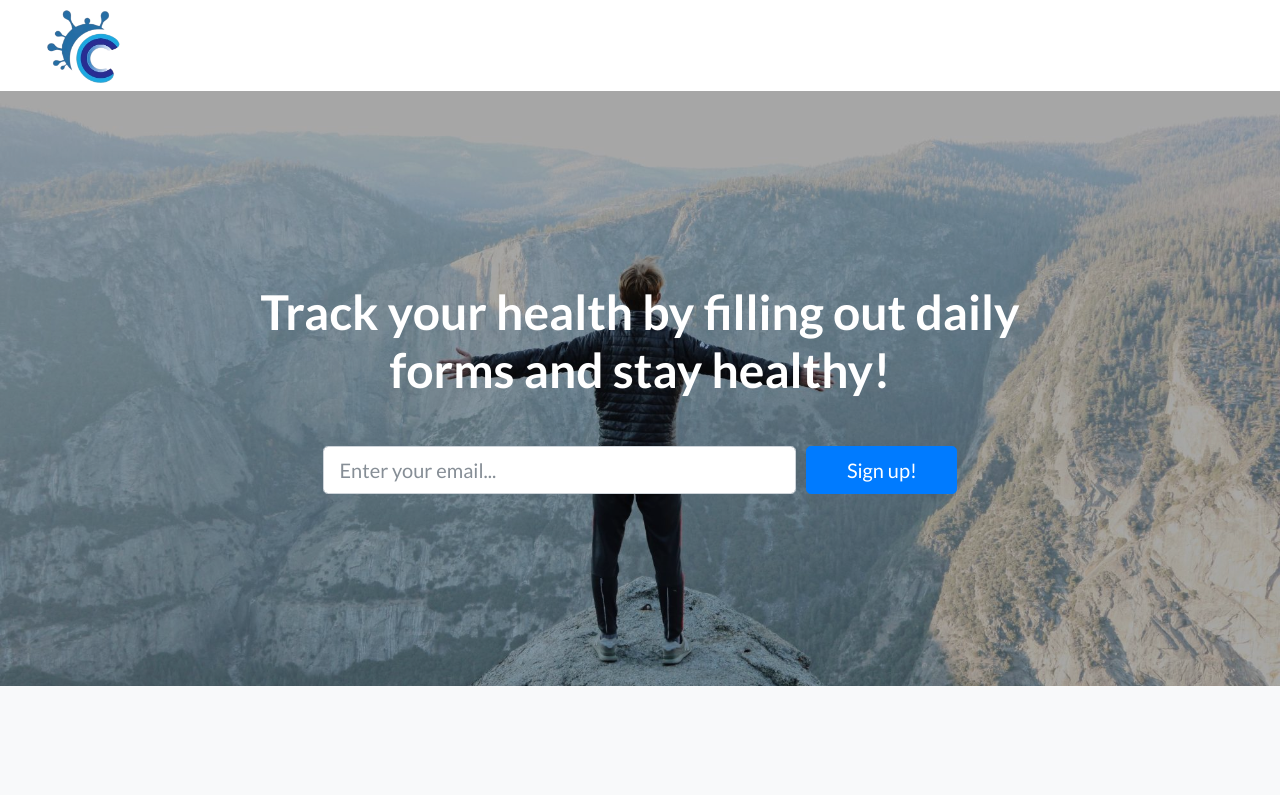
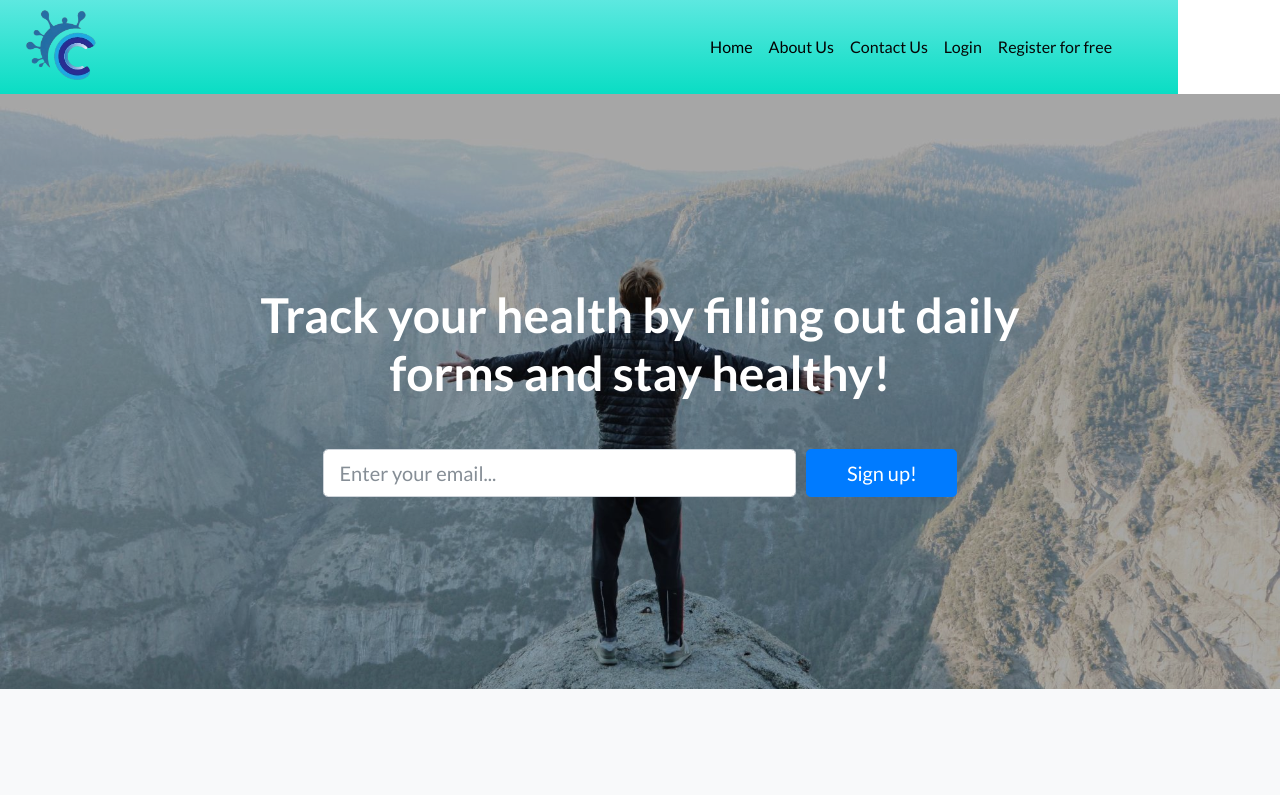
Before and after one commit to HarshVardhan12102002/Covidalityweb.github.io, a plain HTML site: page index.html in a window 1280 px wide. Shown: the top 795 px of the page. Drawn offline with nearby package versions, Linux system fonts and the light colour scheme.

Commit message:
Update index.html

```diff
--- a/index.html
+++ b/index.html
@@ -18,18 +18,21 @@
 </head>
 
 <body>
-    <nav class="navbar navbar-dark navbar-expand-md" id="app-navbar">
-        <div class="container-fluid"><a class="navbar-brand" href="#"></a><button data-toggle="collapse" class="navbar-toggler" data-target="#navcol-1"><span class="sr-only">Toggle navigation</span><span class="navbar-toggler-icon"></span></button>
-            <h1 class="text-uppercase text-center text-primary" style="padding-top: 10px;padding-bottom: 10px;"></h1>
-            <div class="collapse navbar-collapse" id="navcol-1"><img src="assets/img/logo-removebg-preview.png" style="width: 75px;">
-                <ul class="nav navbar-nav ml-auto">
-                    <li class="nav-item"><a class="nav-link" href="#">Home</a></li>
-                    <li class="nav-item"><a class="nav-link" href="#">About Us</a></li>
-                    <li class="nav-item"><a class="nav-link" href="#">Contact Us</a></li>
+    <nav class="navbar navbar-light navbar-expand-md navigation-clean navbar-inverse navbar-fixed-top" style="background: linear-gradient(rgb(93,232,224) 0%, rgb(10,221,196) 100%), rgba(31,32,33,0);width: 1194.2px;margin-left: -16px;">
+        <div class="container">
+            <div><a class="navbar-brand" style="padding:0px;margin-left:0px;height:78px;" href="#"> <img class="img-fluid" src="assets/img/logo-removebg-preview.png" style="height: 72px;"></a><button data-toggle="collapse" class="navbar-toggler" data-target="#navcol-1" style="margin-left: 153px;"><span class="sr-only">Toggle navigation</span><span class="navbar-toggler-icon"></span></button></div>
+            <div class="collapse navbar-collapse" id="navcol-1" style="margin-right: 16px;">
+                <ul class="navbar-nav ml-auto" style="margin-top:13px;">
+                    <li class="nav-item"></li>
                 </ul>
-                <ul class="nav navbar-nav">
-                    <li class="nav-item"><a class="nav-link active" href="#">Login</a></li>
-                    <li class="nav-item"><a class="nav-link" href="#">Register For Free</a></li>
+                <ul class="navbar-nav">
+                    <li class="nav-item"><a class="nav-link active" data-aos="fade-up" data-aos-duration="950" href="#" style="color: rgb(0,0,0);">Home</a></li>
+                    <li class="nav-item"><a class="nav-link" href="#" style="color: rgb(3,3,3);">About Us</a></li>
+                    <li class="nav-item"><a class="nav-link" href="#" style="color: rgb(6,6,6);">Contact Us</a></li>
+                </ul>
+                <ul class="navbar-nav">
+                    <li class="nav-item"><a class="nav-link" href="#" style="color: rgb(6,6,6);">Login</a></li>
+                    <li class="nav-item"><a class="nav-link" href="#" style="color: rgb(6,6,6);">Register for free</a></li>
                     <li class="nav-item"></li>
                 </ul>
             </div>
```
